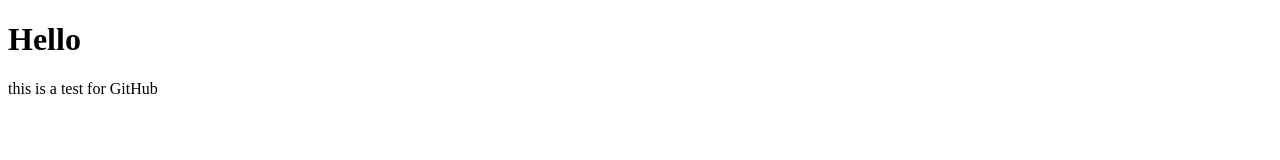
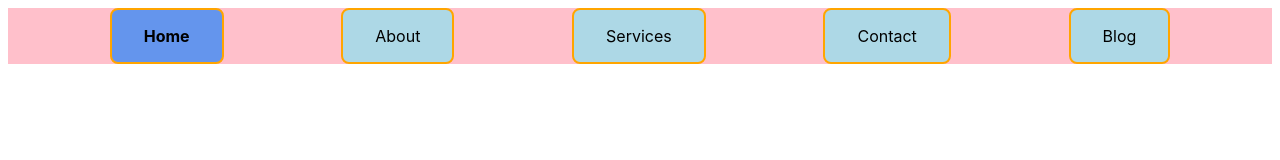
Before and after one commit to Edenk314/kellman.github.io, a plain HTML site: page kellman.github.io/index.html in a window 1280 px wide. Drawn offline with Linux system fonts and the light colour scheme; files that its build step writes are made by us from their sources.

Commit message:
Add files via upload

```diff
--- a/kellman.github.io/index.html
+++ b/kellman.github.io/index.html
@@ -1,24 +1,35 @@
 <!DOCTYPE html>
 
 <html lang="en-US">
+
 <head>
-    <title><Demo</title>
+    <title>Assignment 01</title>
     <meta charset="utf-8">
+    <link rel="stylesheet" href="css/stylesheet.css">
+    <meta name="viewport" content="width=device-width, initial-scale=1.0">
+
 </head>
 
-</html>
+<body>
 
-<html>
-    <h1>
+    <nav>
 
-        Hello
+        <ul>
+            <li><a href="index.html" class="current">Home</a></li>
+            <li><a href="#">About</a></li>
+            <li><a href="#">Services</a></li>
+            <li><a href="#">Contact</a></li>
+            <li><a href="#">Blog</a></li>
+        </ul>
 
-    </h1>
+    </nav>
 
-    <p>
 
-    this is a test for GitHub
 
-    </p>
+
+
+</body>
+
+
 
 </html>
--- /dev/null
+++ b/kellman.github.io/stylesheet.css
@@ -0,0 +1,67 @@
+
+*,
+*::before,
+*::after {
+    box-sizing: border-box;
+}
+
+
+nav {
+    font-family: "Inter", sans-serif;
+    background-color: pink;
+    padding: 0;
+}
+
+
+nav ul {
+    list-style: none;
+    margin: 0;
+    padding: 0;
+    display: flex;
+    flex-direction: column;
+    gap: 0.5rem;
+}
+
+
+nav ul li {
+    text-align: center;
+    position: relative;
+}
+
+
+nav ul li a {
+    display: block;
+    text-decoration: none;
+    padding: 1rem;
+    background-color: lightblue;
+    border: 2px solid orange;
+    border-radius: 8px;
+    color: black;
+    transition: all 0.2s ease-in-out;
+}
+
+
+nav ul li a:hover {
+    background-color: #87cefa;
+    font-weight: bold;
+}
+
+nav ul li a.current {
+    background-color: #6495ed;
+    font-weight: bold;
+}
+
+
+@media screen and (min-width: 769px) {
+    nav ul {
+        flex-direction: row;
+        justify-content: space-evenly;
+        gap: 1rem;
+    }
+
+    nav ul li a {
+        padding: 1rem 2rem;
+    }
+
+
+}
```
Also changed, not shown: 1 other file.
